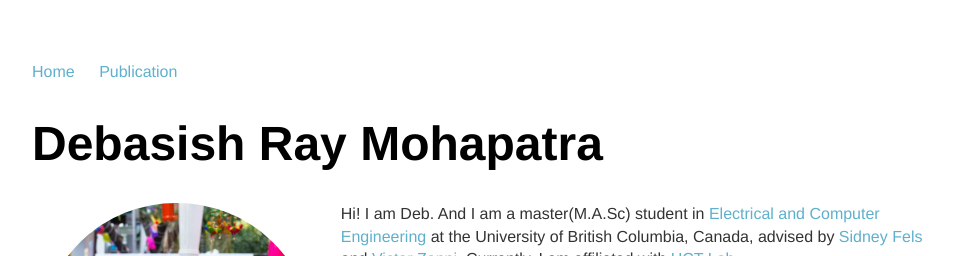
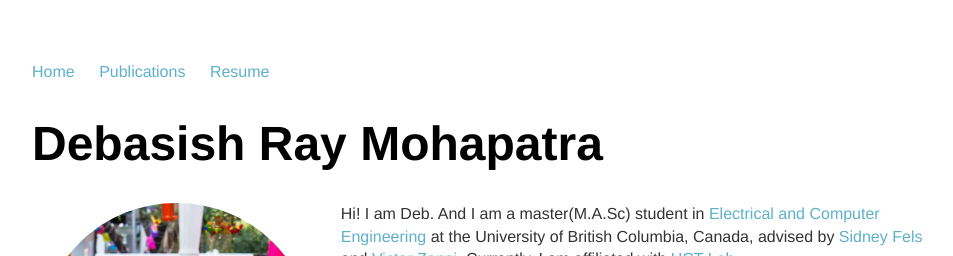
Before and after one commit to PramitSaha/debasishray19.github.io, a Jekyll site: the page built from index.md, in a window 1280 px wide. Shown: the top 256 px of the page, without its empty margins (160-1113 px from the left). Built offline with Jekyll 4.4.1, drawn with Linux system fonts in a browser that asks for light colours.

Commit message:
Added resume

```diff
--- a/_layouts/default.html
+++ b/_layouts/default.html
@@ -11,7 +11,8 @@
 		<nav>
     		<ul>
         		<li><a href="/">Home</a></li>
-	        	<li><a href="/projects">Publication</a></li>
+	        	<li><a href="/projects">Publications</a></li>
+			<li><a href=https://debasishray19.github.io/markdown-cv/">Resume</a></li>
     		</ul>
 		</nav>
 		<div class="container">
```
